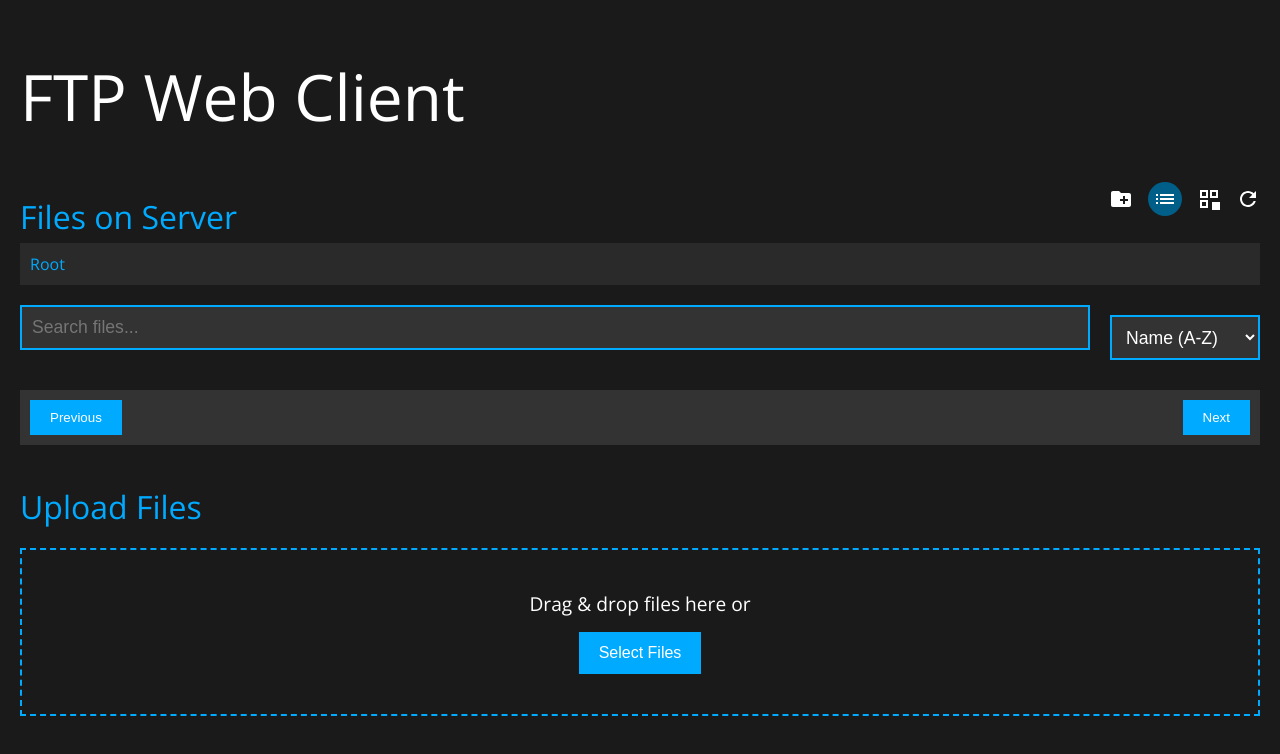
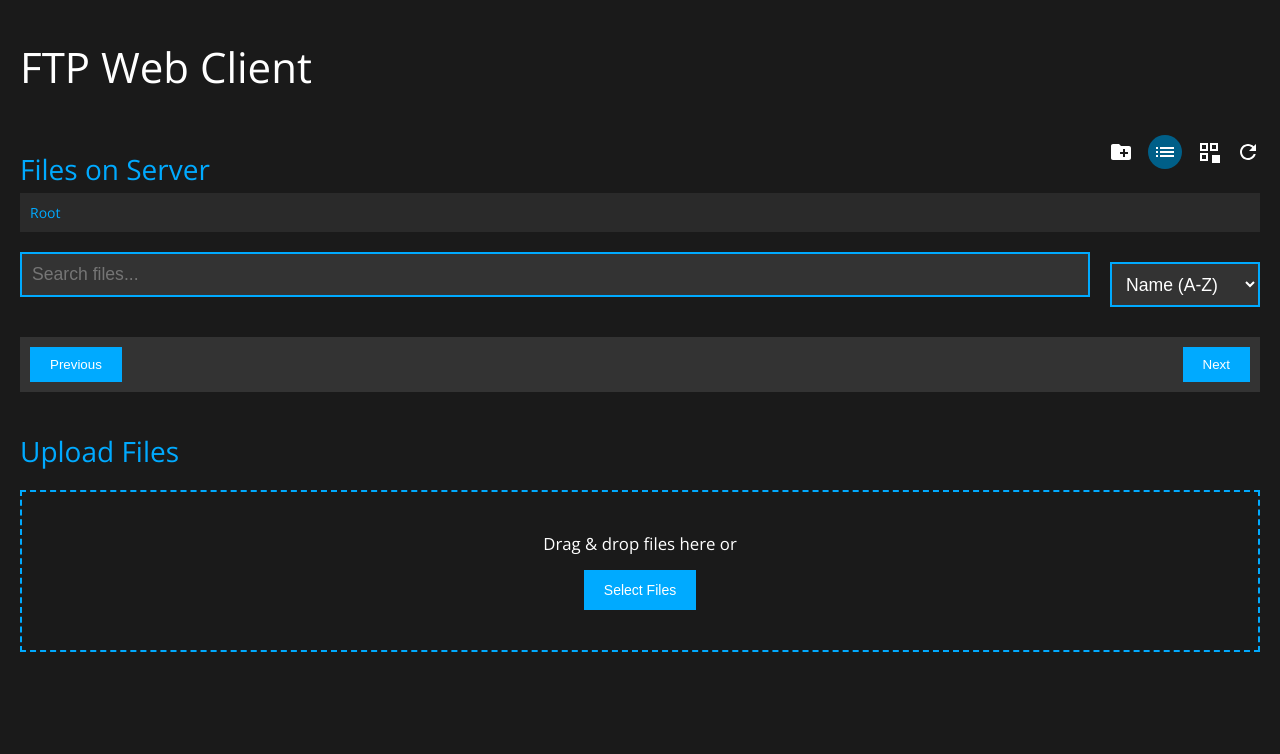
Before and after one commit to estape11/wp-ftp-web, a website: page public/index.html in a window 1280 px wide. Drawn offline with nearby package versions, Linux system fonts and the light colour scheme; no server answers.

Commit message:
fix: Reduce overall UI size for a more compact view

```diff
--- a/public/style.css
+++ b/public/style.css
@@ -5,19 +5,20 @@ body {
     background-color: #1a1a1a;
     color: #ffffff;
     margin: 0;
-    padding: 10px 20px; /* Reduced vertical padding */
+    padding: 10px 20px;
+    font-size: 14px; /* Base font size for scaling */
 }
 
 h1, h2 {
-    font-weight: 300; /* Light font weight for headings */
+    font-weight: 300;
     border-bottom: none;
     padding-bottom: 0;
     margin-bottom: 5px;
 }
 
 h1 {
-    font-size: 4em;
-    margin-bottom: 15px; /* Reduced margin */
+    font-size: 3em; /* Smaller title */
+    margin-bottom: 15px;
 }
 
 h2 {
```
